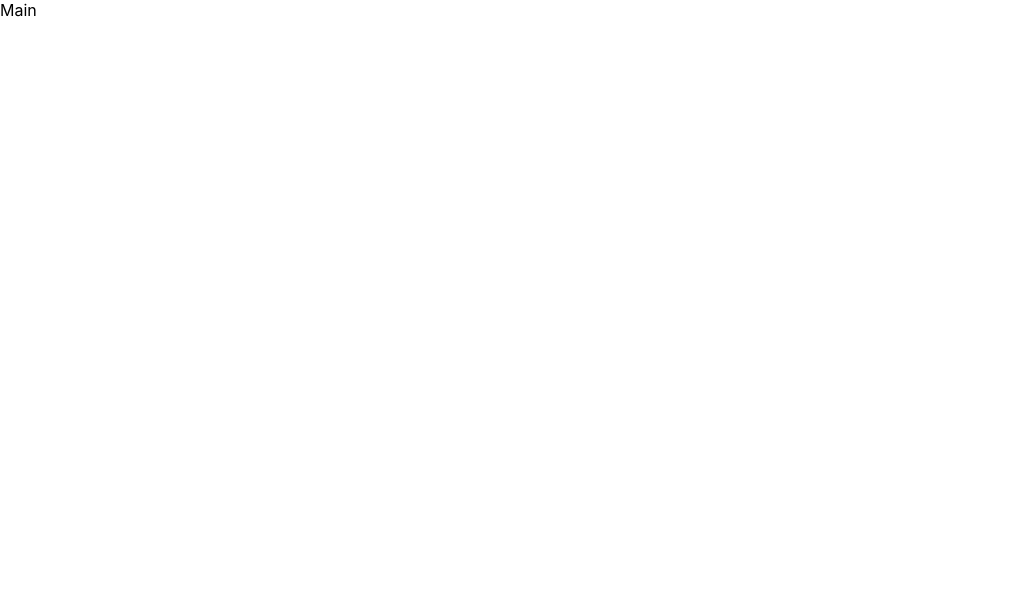
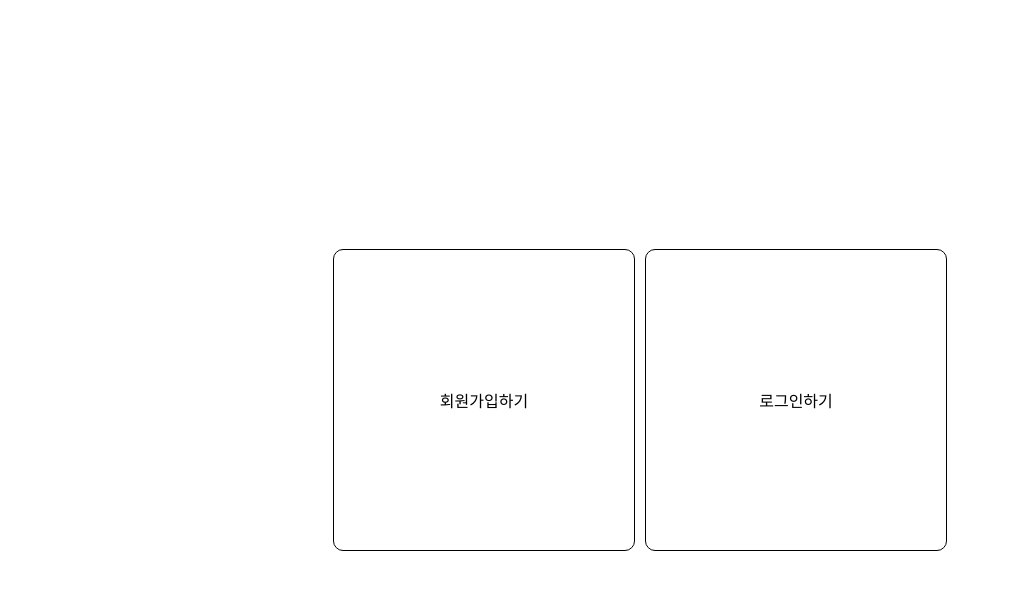
Before and after one commit to seunghoonKang/wanted-pre-onboarding-frontend, a React (Create React App) app: page / in a window 1280 px wide. Shown: the top 590 px of the page, without its empty margins (0-1009 px from the left). Built offline with nearby package versions, Linux system fonts and the light colour scheme.

Commit message:
메인 살짝 바꾸기

```diff
--- a/src/components/SignIn.jsx
+++ b/src/components/SignIn.jsx
@@ -1,4 +1,3 @@
-import axios from "axios";
 import React, { useEffect, useState } from "react";
 import { useNavigate } from "react-router-dom";
 import { baseInstance } from "../api/api";
--- a/src/components/SignUp.jsx
+++ b/src/components/SignUp.jsx
@@ -1,4 +1,3 @@
-import axios from "axios";
 import React, { useEffect, useState } from "react";
 import { useNavigate } from "react-router-dom";
 import { baseInstance } from "../api/api";
--- a/src/pages/Main.jsx
+++ b/src/pages/Main.jsx
@@ -1,7 +1,51 @@
 import React from "react";
+import { useNavigate } from "react-router-dom";
+import styled from "styled-components";
 
 const Main = () => {
-  return <div>Main</div>;
+  const navigate = useNavigate();
+
+  const goToSignUp = () => {
+    navigate("/signup");
+  };
+
+  const goToSignIn = () => {
+    navigate("/signin");
+  };
+
+  return (
+    <WrapContainer>
+      <GoSomewhereContainer onClick={goToSignUp}>
+        회원가입하기
+      </GoSomewhereContainer>
+      <GoSomewhereContainer onClick={goToSignIn}>
+        로그인하기
+      </GoSomewhereContainer>
+    </WrapContainer>
+  );
 };
 
+const WrapContainer = styled.div`
+  display: flex;
+  justify-content: center;
+  align-items: center;
+  gap: 10px;
+  height: 100vh;
+`;
+
+const GoSomewhereContainer = styled.div`
+  width: 300px;
+  height: 300px;
+  display: flex;
+  justify-content: center;
+  align-items: center;
+  border: 1px solid black;
+  border-radius: 10px;
+  cursor: pointer;
+  :hover {
+    background-color: #554e4e;
+    color: #ffffffc8;
+  }
+`;
+
 export default Main;
--- a/src/pages/Todo.jsx
+++ b/src/pages/Todo.jsx
@@ -1,15 +1,13 @@
-import axios from "axios";
 import React, { useEffect, useState } from "react";
 import { useNavigate } from "react-router-dom";
 import { authInstance } from "../api/api";
+import AddTodoItem from "../components/AddTodoItem";
 import TodoList from "../components/TodoList";
 
 const Todo = () => {
   const token = window.localStorage.getItem("token");
-
   const [addTodo, setAddTodo] = useState("");
   const [todos, setTodos] = useState([]);
-
   const navigate = useNavigate();
 
   const getTodos = async () => {
@@ -24,27 +22,16 @@ const Todo = () => {
     getTodos();
   }, []);
 
-  const changeHandler = (e) => {
-    setAddTodo(e.target.value);
-  };
-
   const addTodos = async () => {
     await authInstance
       .post("/todos", { todo: addTodo })
       .then((res) => setTodos([...todos, res.data]));
   };
 
-  const onClickHandler = (e) => {
-    e.preventDefault();
-    addTodos();
-    setAddTodo("");
-  };
-
   const deleteHandler = (id) => {
     authInstance.delete(`todos/${id}`);
     setTodos(todos.filter((todo) => todo.id !== id));
   };
-  console.log(todos);
 
   const checkboxHandler = (id, checked, todoContent) => {
     authInstance.put(`todos/${id}`, {
@@ -77,17 +64,11 @@ const Todo = () => {
 
   return (
     <div>
-      <input
-        data-testid="new-todo-input"
-        name="addTodo"
-        onChange={changeHandler}
-        type="text"
-        value={addTodo}
+      <AddTodoItem
+        addTodo={addTodo}
+        setAddTodo={setAddTodo}
+        addTodos={addTodos}
       />
-      <button onClick={onClickHandler} data-testid="new-todo-add-button">
-        추가
-      </button>
-
       <ul>
         {todos?.map((todo) => (
           <div key={todo.id}>
```
